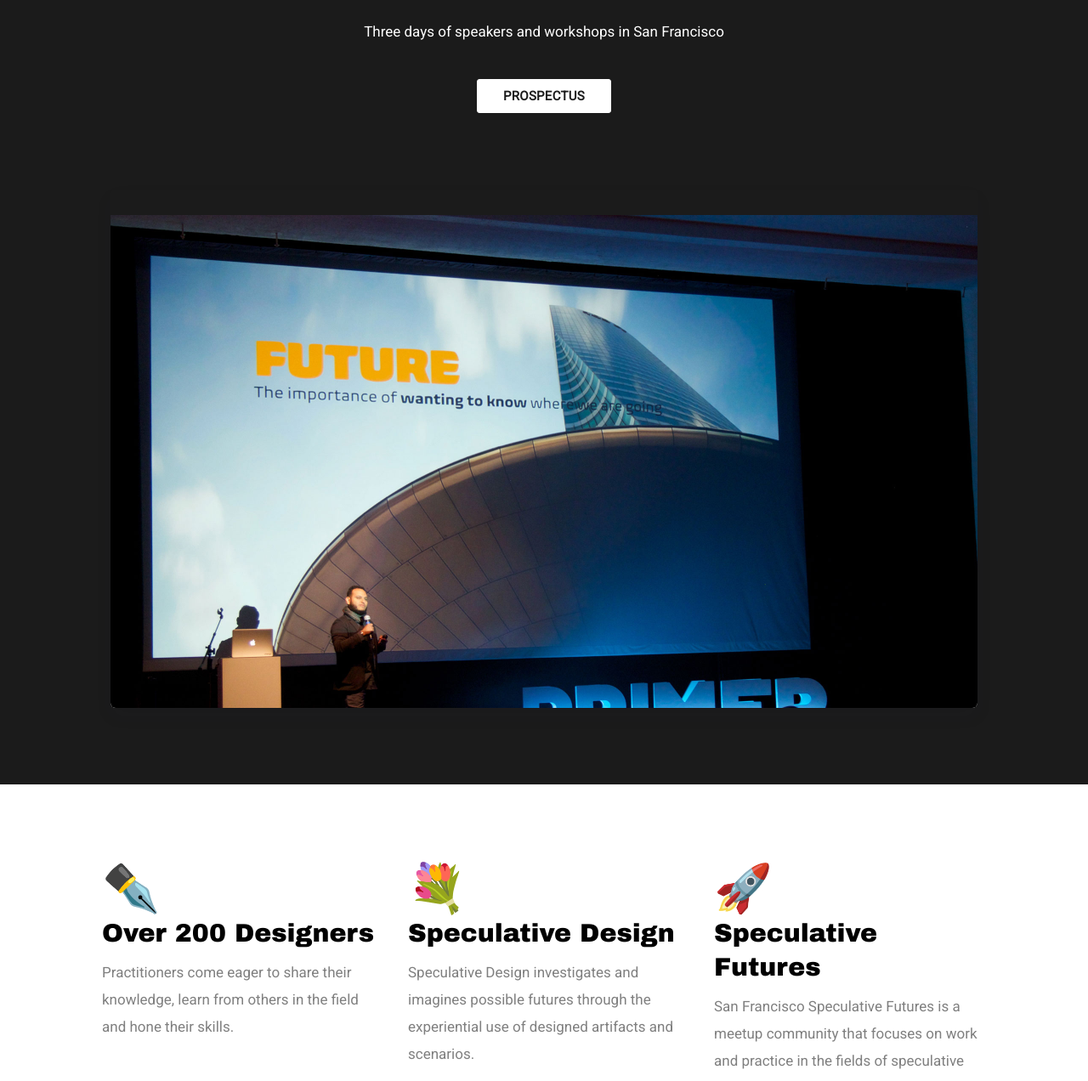
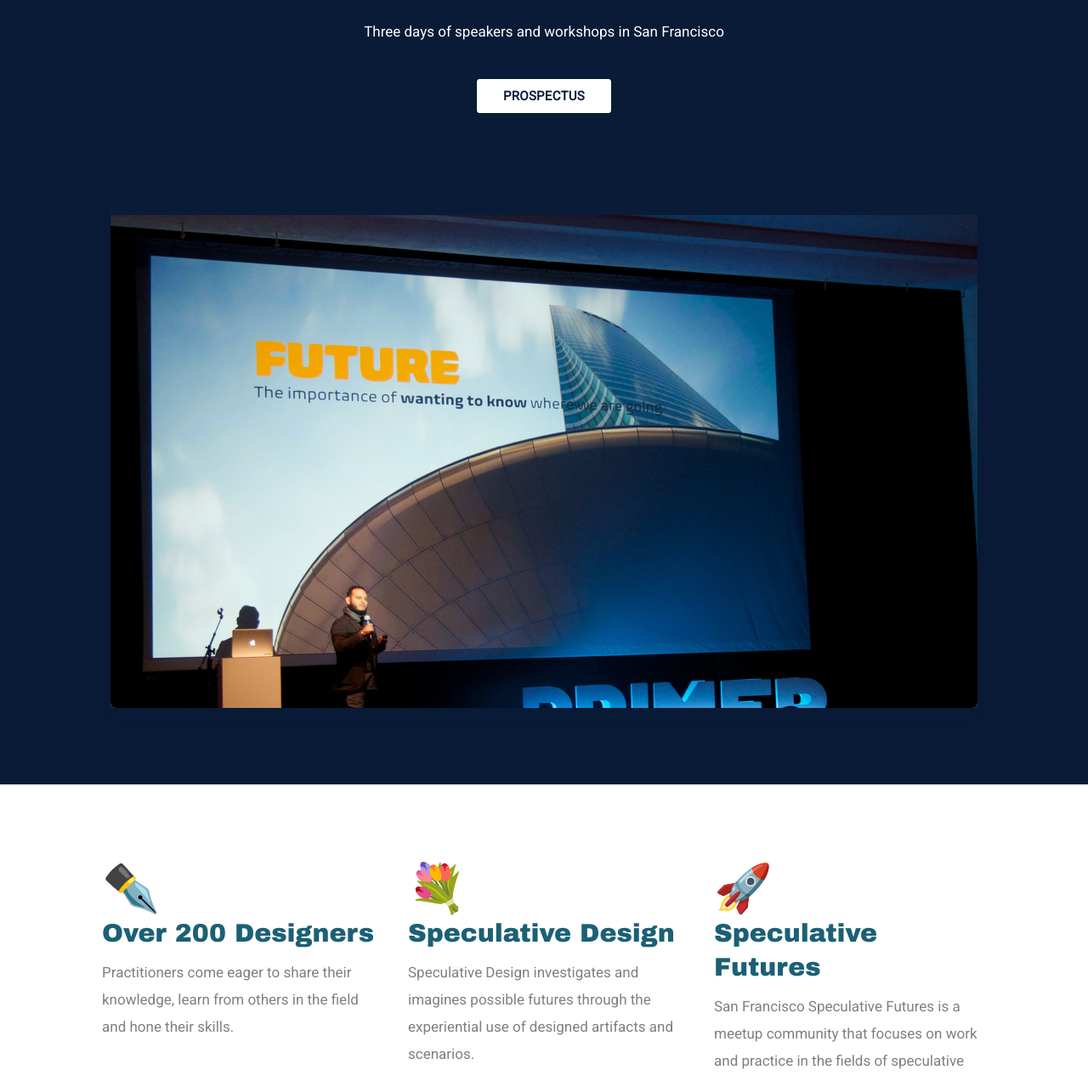
Before and after one commit to sward13/primer, a plain HTML site: page index.html in a window 1280 px wide. Shown: the part 315-1587 px from the top of the page at 85% size. Drawn offline with Linux system fonts and the light colour scheme.

Commit message:
color work

```diff
--- a/css/main.css
+++ b/css/main.css
@@ -3,11 +3,11 @@
 	font-family: 'roboto', sans-serif;
 }.footer,
 .header {
-	background: #1B1B1B;
+	background: #091B37;
 	color: white;
 }
 .ctas-button {
-	color: #1B1B1B;
+	color: #091B37;
 }@import url('https://fonts.googleapis.com/css?family=Karla:400,700');
 *,
 *:before,
@@ -36,7 +36,7 @@ body {
   font-weight: 400;
   font-size: 30px;
   line-height: 40px;
-  font-weight: 500;
+  color:#1B6075;
 }
 @media (max-width: 900px) {
   .subheading {
```
